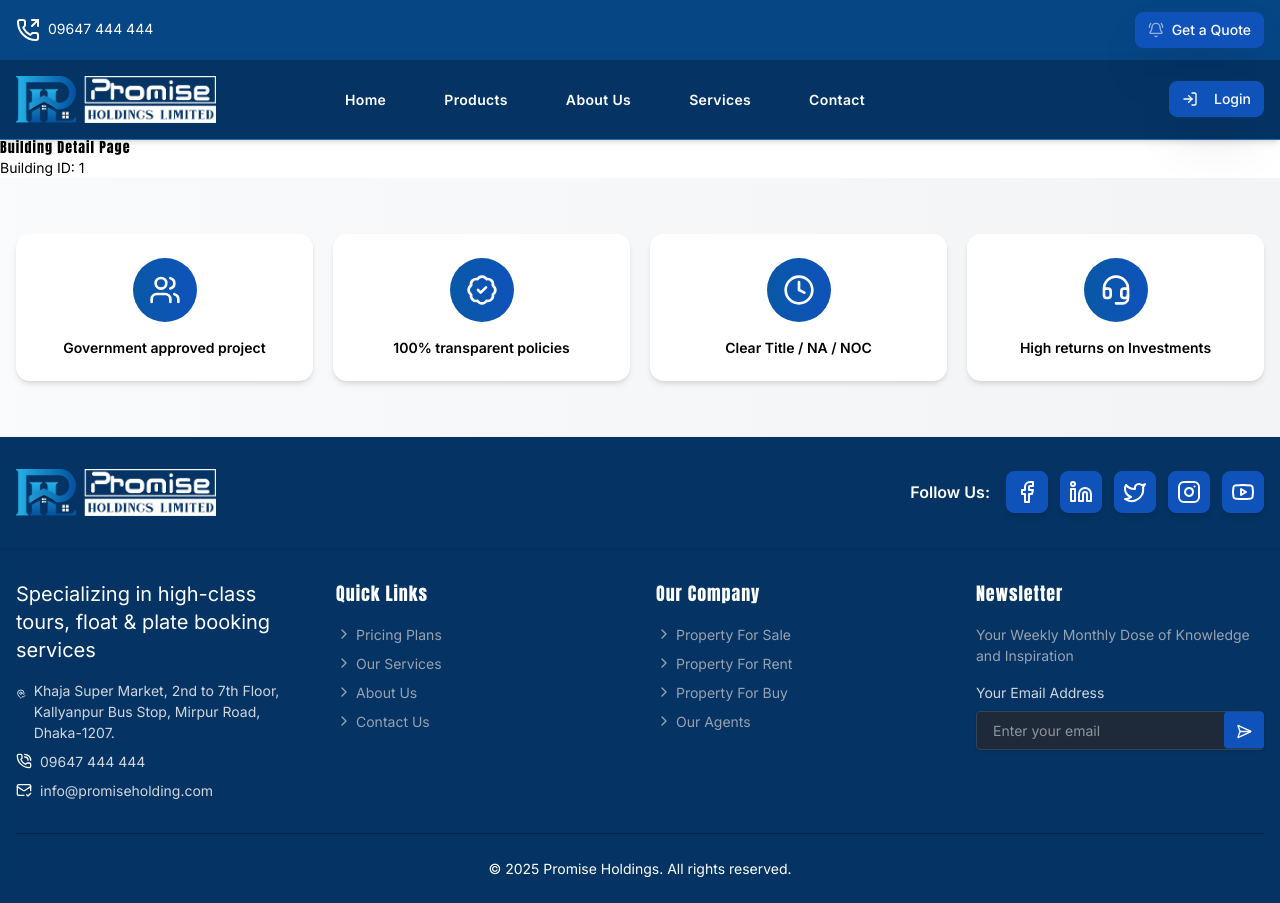
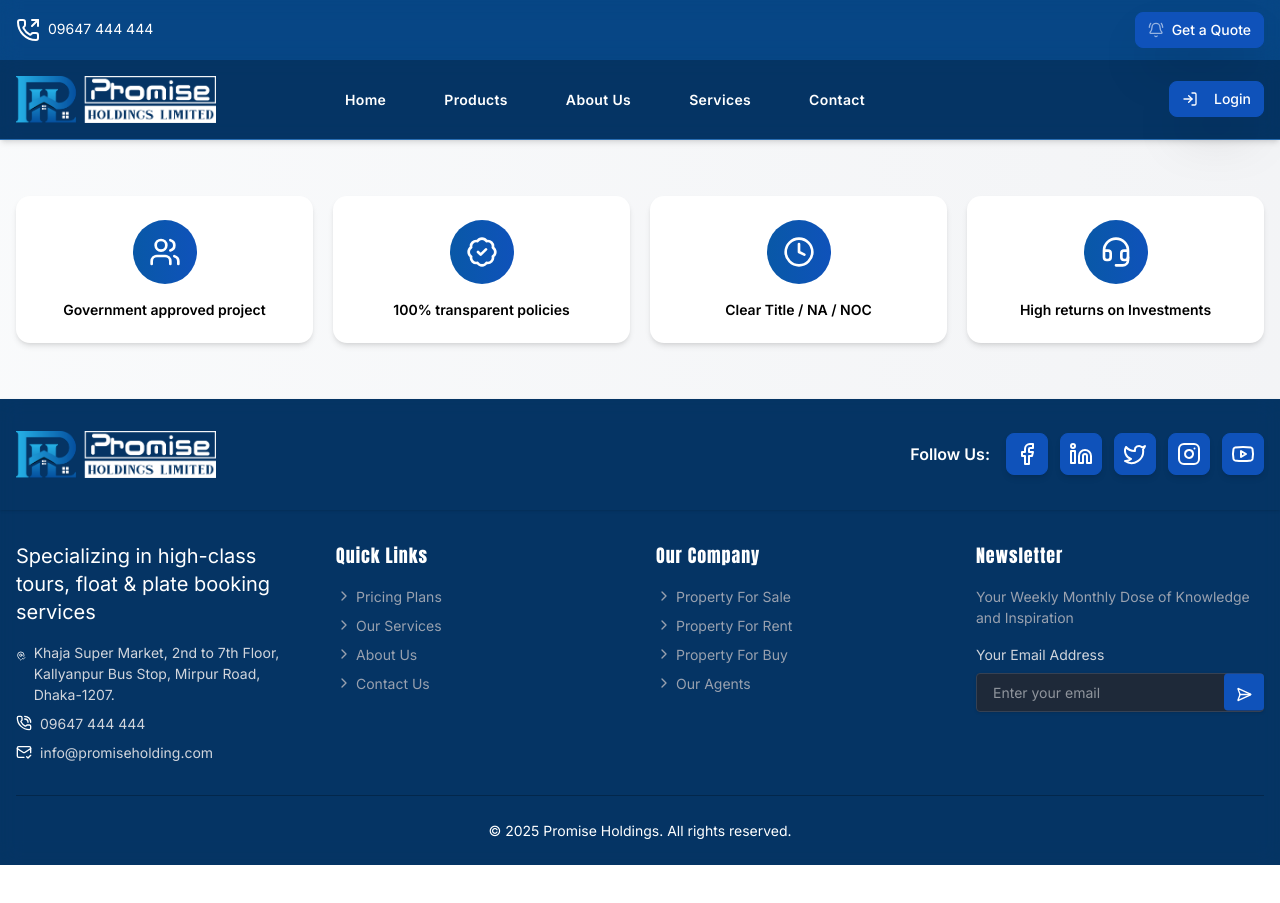
Before and after one commit to FayzulIslamFaisal/promise-holding-properties, a Next.js app: page /building-details/1 in a window 1280 px wide. After the commit the page ends 865 px from the top, so only its background shows below. Built offline with nearby package versions, Linux system fonts and the light colour scheme.

Commit message:
feat: implement BuildingDetailPage and BuildingWrapper components; update ProjectDetailsWrapp to use typed props

```diff
--- a/src/app/(root)/building-details/[slug]/page.tsx
+++ b/src/app/(root)/building-details/[slug]/page.tsx
@@ -1,4 +1,5 @@
 // app/building/[id]/page.tsx (App Router example)
+import BuildingWrapper from "@/components/buildingDetails/BuildingWrapper";
 interface BuildingSlug {
   params: {
     slug: string;
@@ -6,10 +7,7 @@ interface BuildingSlug {
 }
 const BuildingDetailPage = ({ params }: BuildingSlug) => {
   return (
-    <div >
-      <h1>Building Detail Page</h1>
-      <p>Building ID: {params.slug}</p>
-    </div>
+    <BuildingWrapper slug={params.slug}/>
   );
 };
 
--- /dev/null
+++ b/src/components/buildingDetails/BuildingWrapper.tsx
@@ -0,0 +1,14 @@
+interface SlugProps {
+  slug: string;
+}
+const BuildingWrapper = ({ slug }: SlugProps) => {
+    console.log("Building slug===>",slug);
+
+  return (
+    <div>
+
+    </div>
+  )
+}
+
+export default BuildingWrapper
--- a/src/components/projectDetails/ProjectBuildingCards.tsx
+++ b/src/components/projectDetails/ProjectBuildingCards.tsx
@@ -5,7 +5,6 @@ import { useState, useRef } from 'react'
 import Image from 'next/image'
 import { Card, CardContent } from '@/components/ui/card'
 import { Badge } from '@/components/ui/badge'
-import { Button } from '@/components/ui/button'
 import { ArrowRight, Building2, Calendar, Home } from 'lucide-react'
 import Link from 'next/link'
 
```
Also changed, not shown: src/components/projectDetails/ProjectDetailsWrapp.tsx (+6 -1 lines).
